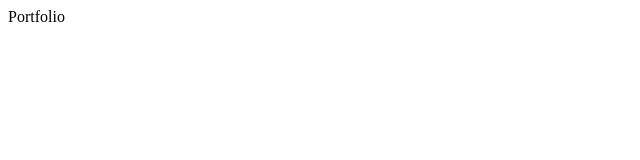
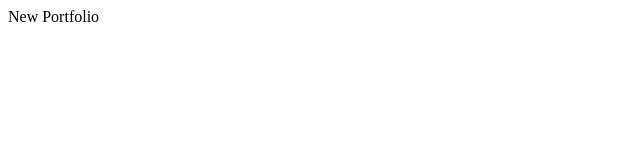
Before and after one commit to justdecodeme/portfolio-2, a plain HTML site: page index.html in a window 1280 px wide. Shown: the full height of the page, 0-640 px from the left. Drawn offline with Linux system fonts and the light colour scheme.

Commit message:
text change

```diff
--- a/index.html
+++ b/index.html
@@ -8,7 +8,7 @@
 </head>
 
 <body>
-  Portfolio
+  New Portfolio
 </body>
 
 </html>
```
